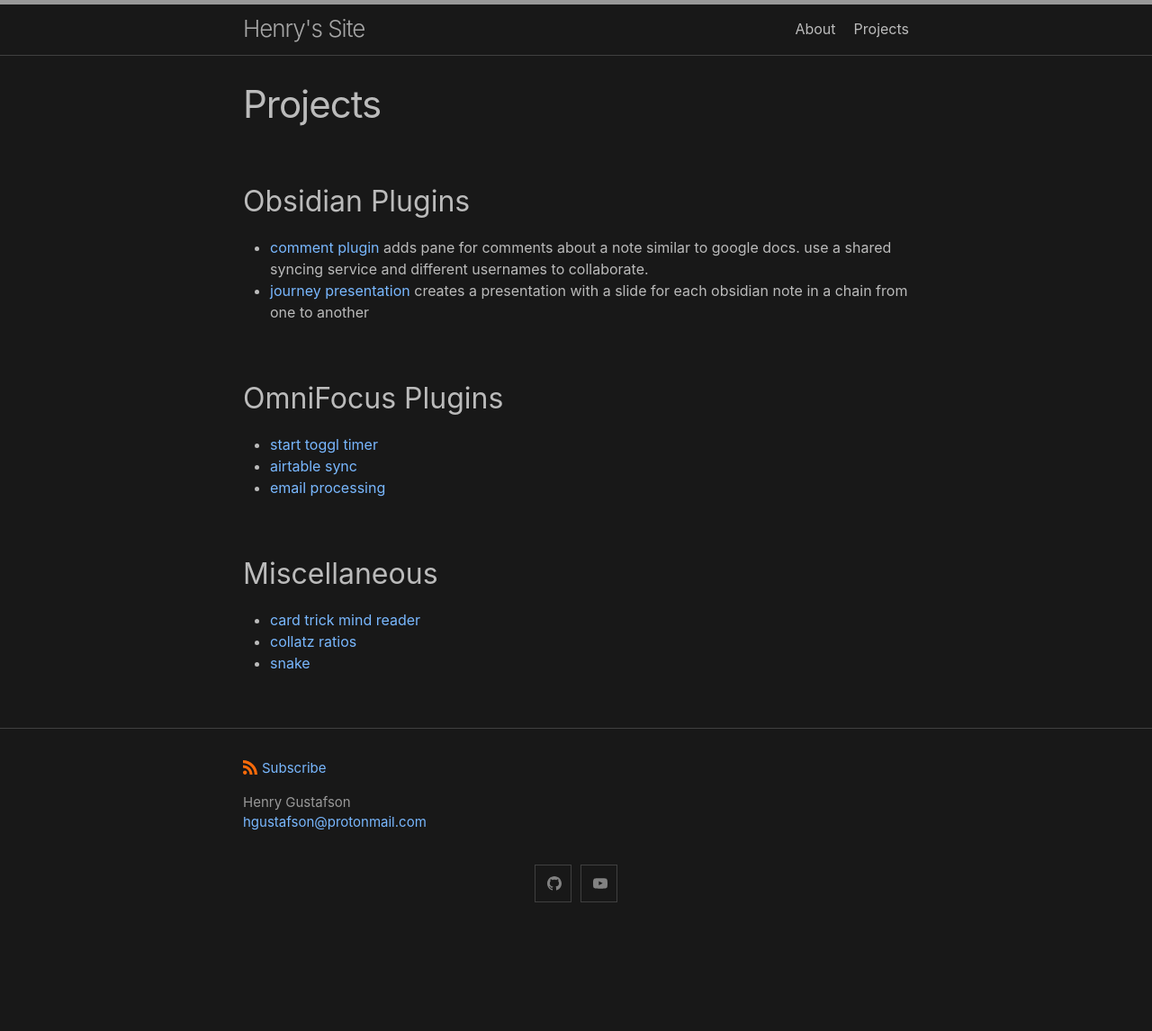
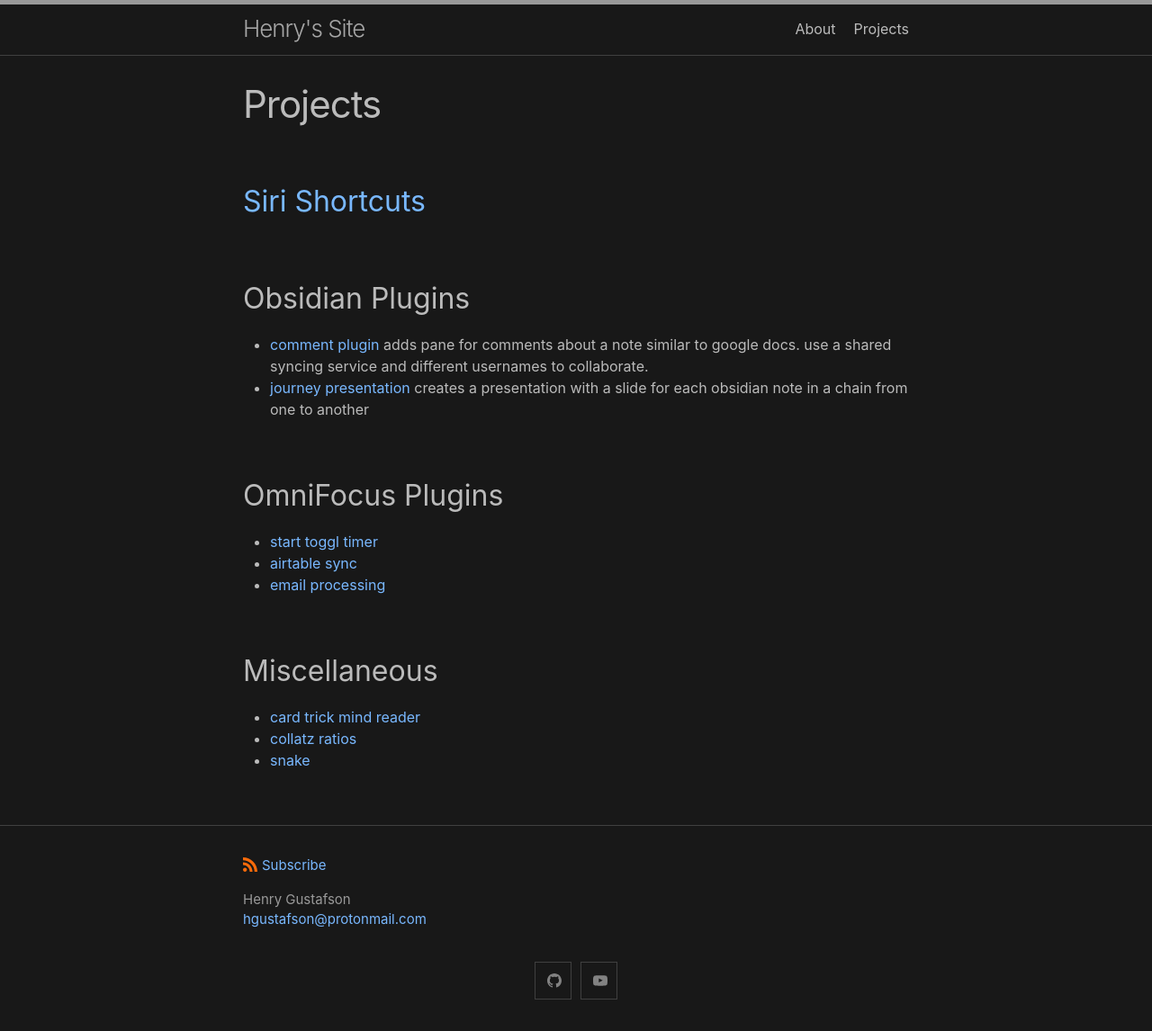
Before and after one commit to lizard-heart/lizard-heart.github.io, a Jekyll site: the page built from projects.markdown, in a window 1280 px wide. Shown: the whole page at 90% size. Built offline with Jekyll 4.4.1, drawn with Linux system fonts in a browser that asks for light colours; before the commit the page ends 1038 px from its top, so only the background shows below that.

Commit message:
Link to shortcuts page

```diff
--- a/projects.markdown
+++ b/projects.markdown
@@ -3,6 +3,7 @@
 title: Projects
 permalink: /projects/
 ---
+## [Siri Shortcuts](https://lizard-heart.github.io/shortcuts/)
 
 ## Obsidian Plugins
 - [comment plugin](https://github.com/lizard-heart/comment-plugin-obsidian)
```
